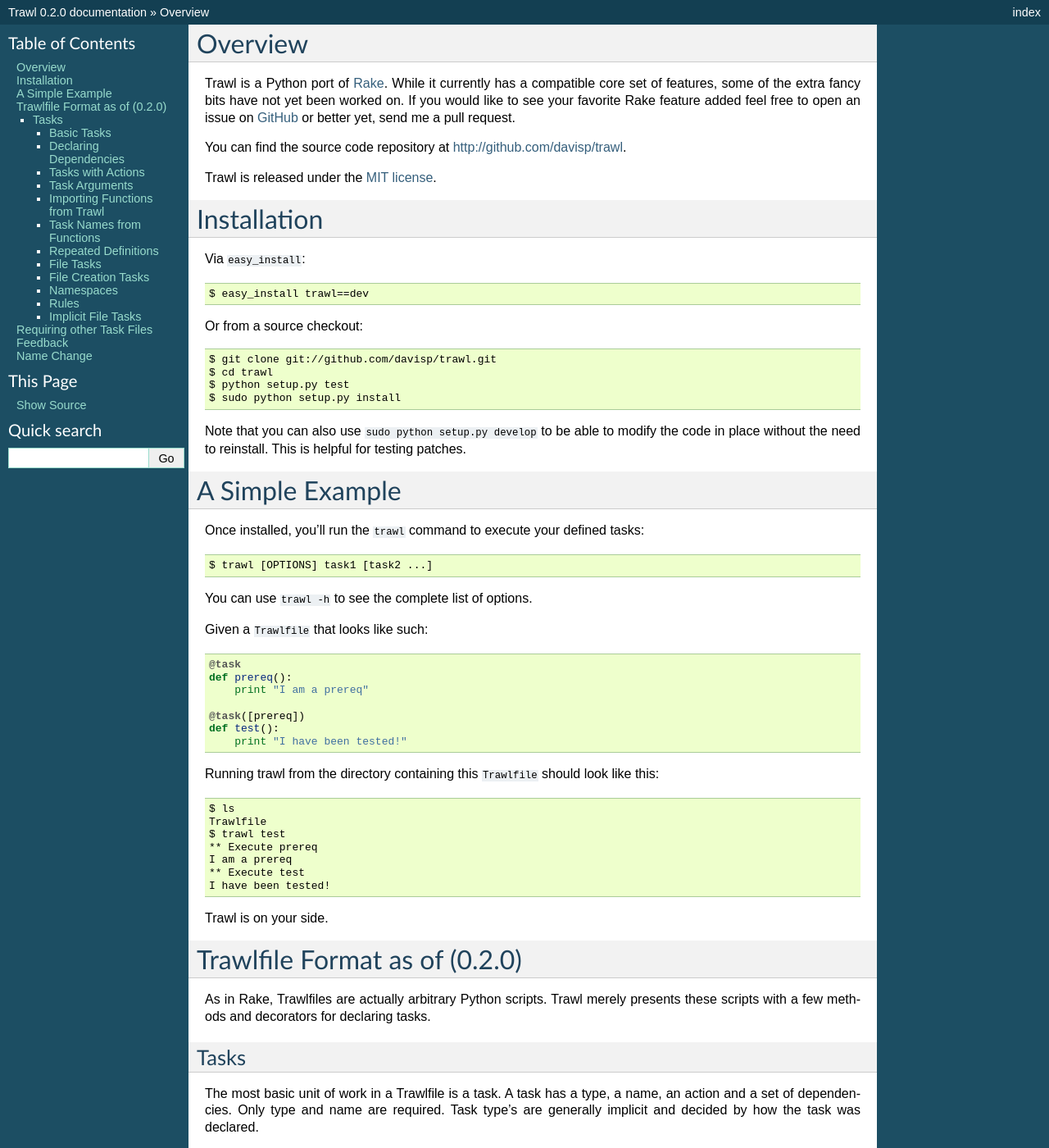
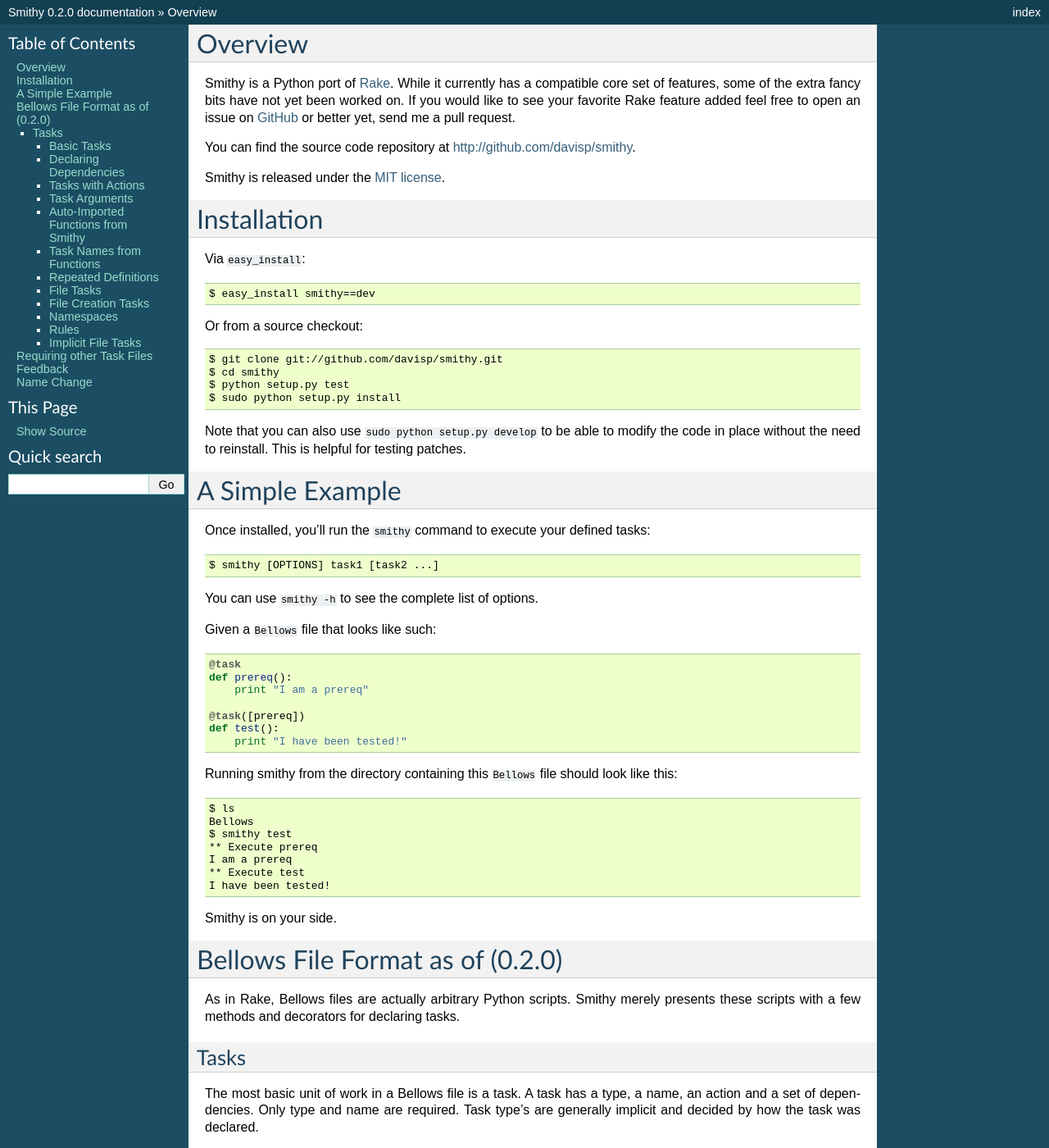
Before and after one commit to GaelVaroquaux/smithy, a Sphinx documentation site: the page built from docs/index.rst, in a window 1280 px wide and 1400 px high. Shown: the whole window at 82% size. Built offline with Sphinx 7.4.7, drawn with Linux system fonts in a browser that asks for light colours; some of the changed text lies outside the part shown.

Commit message:
Final stage of renaming to Smithy.
Finished the docs and setup conversions.

```diff
--- a/docs/conf.py
+++ b/docs/conf.py
@@ -9,7 +9,7 @@
 templates_path = ['_templates']
 source_suffix = '.rst'
 master_doc = 'index'
-project = u'Trawl'
+project = u'Smithy'
 copyright = u'2010, Paul J. Davis'
 
 version = '0.2'
@@ -19,8 +19,8 @@
 pygments_style = 'sphinx'
 html_theme = 'default'
 
-htmlhelp_basename = 'Trawldoc'
+htmlhelp_basename = 'Smithydocs'
 
 latex_documents = [
-  ('index', 'Trawl.tex', u'Trawl Documentation', u'Paul J. Davis', 'manual'),
+  ('index', 'Smithy.tex', u'Smithy Documentation', u'Paul J. Davis', 'manual'),
 ]
--- a/docs/index.rst
+++ b/docs/index.rst
@@ -1,23 +1,23 @@
 Overview
 ========
 
-Trawl is a Python port of `Rake <http://rake.rubyforge.org/>`_. While it currently has a compatible core set of features, some of the extra fancy bits have not yet been worked on. If you would like to see your favorite Rake feature added feel free to open an issue on `GitHub <http://github.com/davisp/trawl/>`_ or better yet, send me a pull request.
+Smithy is a Python port of `Rake <http://rake.rubyforge.org/>`_. While it currently has a compatible core set of features, some of the extra fancy bits have not yet been worked on. If you would like to see your favorite Rake feature added feel free to open an issue on `GitHub <http://github.com/davisp/smithy/>`_ or better yet, send me a pull request.
 
-You can find the source code repository at `http://github.com/davisp/trawl <http://github.com/davisp/trawl>`_.
+You can find the source code repository at `http://github.com/davisp/smithy <http://github.com/davisp/smithy>`_.
 
-Trawl is released under the `MIT license <license.html>`_.
+Smithy is released under the `MIT license <license.html>`_.
 
 Installation
 ============
 
 Via ``easy_install``::
 
-    $ easy_install trawl==dev
+    $ easy_install smithy==dev
 
 Or from a source checkout::
 
-    $ git clone git://github.com/davisp/trawl.git
-    $ cd trawl
+    $ git clone git://github.com/davisp/smithy.git
+    $ cd smithy
     $ python setup.py test
     $ sudo python setup.py install
 
@@ -27,14 +27,14 @@
 A Simple Example
 ================
 
-Once installed, you'll run the ``trawl`` command to execute your defined tasks:
+Once installed, you'll run the ``smithy`` command to execute your defined tasks:
 ::
 
-    $ trawl [OPTIONS] task1 [task2 ...]
+    $ smithy [OPTIONS] task1 [task2 ...]
 
-You can use ``trawl -h`` to see the complete list of options.
+You can use ``smithy -h`` to see the complete list of options.
 
-Given a ``Trawlfile`` that looks like such:
+Given a ``Bellows`` file that looks like such:
 ::
 
     @task
@@ -45,27 +45,27 @@
     def test():
         print "I have been tested!"
 
-Running trawl from the directory containing this ``Trawlfile`` should look like this::
+Running smithy from the directory containing this ``Bellows`` file should look like this::
 
     $ ls
-    Trawlfile
-    $ trawl test
+    Bellows
+    $ smithy test
     ** Execute prereq
     I am a prereq
     ** Execute test
     I have been tested!
 
-Trawl is on your side.
+Smithy is on your side.
 
-Trawlfile Format as of (0.2.0)
-==============================
+Bellows File Format as of (0.2.0)
+=================================
 
-As in Rake, Trawlfiles are actually arbitrary Python scripts. Trawl merely presents these scripts with a few methods and decorators for declaring tasks.
+As in Rake, Bellows files are actually arbitrary Python scripts. Smithy merely presents these scripts with a few methods and decorators for declaring tasks.
 
 Tasks
 +++++
 
-The most basic unit of work in a Trawlfile is a task. A task has a type, a name, an action and a set of dependencies. Only type and name are required. Task type's are generally implicit and decided by how the task was declared.
+The most basic unit of work in a Bellows file is a task. A task has a type, a name, an action and a set of dependencies. Only type and name are required. Task type's are generally implicit and decided by how the task was declared.
 
 Tasks definitions are cumulative. If a task is defined multiple times, its definitions are joined into a single task definition that is treated as a single entity. This allows you to progressively build up tasks as you see fit.
 
@@ -123,10 +123,10 @@
 
 Would print ``'happy_task depends on foo, bar'``.
 
-Importing Functions from Trawl
-------------------------------
+Auto-Imported Functions from Smithy
+-----------------------------------
 
-When a task definition file is loaded by trawl, the commonly used functions are automatically inserted into the global scope. This means that you are not required to explicitly import anything from trawl for basic operation. This is the complete list of symbols that are available:
+When a task definition file is loaded by smithy, the commonly used functions are automatically inserted into the global scope. This means that you are not required to explicitly import anything from smithy for basic operation. This is the complete list of symbols that are available:
 
 * __file__ - The filename that is being executed.
 * FileList - The FileList class for dealing with lists of file names.
@@ -260,7 +260,7 @@
 Implicit File Tasks
 -------------------
 
-Each time Trawl goes to execute a task it will try and resolve the task dependencies and if need be, execute them. When trawl finds a task dependency for which there is no definition, it does one of two things:
+Each time Smithy goes to execute a task it will try and resolve the task dependencies and if need be, execute them. When Smithy finds a task dependency for which there is no definition, it does one of two things:
 
 1. Apply any rules that match the task name.
 2. Attempt to make a file task that is a no-op task.
@@ -270,7 +270,7 @@
 Requiring other Task Files
 ==========================
 
-If you want, you can load other task definition files from the main Trawlfile. Files that are loaded are not actually processed until the current file is finished being evaluated. Requiring a file is as simple as:
+If you want, you can load other task definition files from the main Bellows file. Files that are loaded are not actually processed until the current file is finished being evaluated. Requiring a file is as simple as:
 ::
 
     require("my_other_file.py")
@@ -285,4 +285,4 @@
 Name Change
 ===========
 
-I'm also planning on changing the name of this project in the very near future to something other than Trawl. So if this disappears just checkout my GitHub recent activity list for the new file. Right now I'm leaning towards Smithy with ``smithy`` as the command name and ``Forgefile`` for the main task definition file.
+I'm also planning on changing the name of this project in the very near future to something other than Smithy. So if this disappears just checkout my GitHub recent activity list for the new file. Right now I'm leaning towards Smithy with ``smithy`` as the command name and ``Forgefile`` for the main task definition file.
--- a/setup.py
+++ b/setup.py
@@ -7,7 +7,7 @@
 README = os.path.join(os.path.dirname(__file__), 'README.rst')
 
 setup(
-    name = 'Trawl',
+    name = 'Smithy',
     version = '0.2.1',
 
     description = 'Python port of Ruby Rake',
@@ -15,7 +15,7 @@
     author = 'Paul J. Davis',
     author_email = 'paul.joseph.davis@gmail.com',
     license = 'MIT',
-    url = 'http://packages.python.org/Trawl/',
+    url = 'http://packages.python.org/Smithy/',
 
     classifiers = [
         'Development Status :: 4 - Beta',
@@ -30,7 +30,7 @@
 
     packages = find_packages(),
     include_package_data = True,
-    scripts = ['bin/trawl'],
+    scripts = ['bin/smithy'],
 
     test_suite = 'nose.collector',
 )
```
